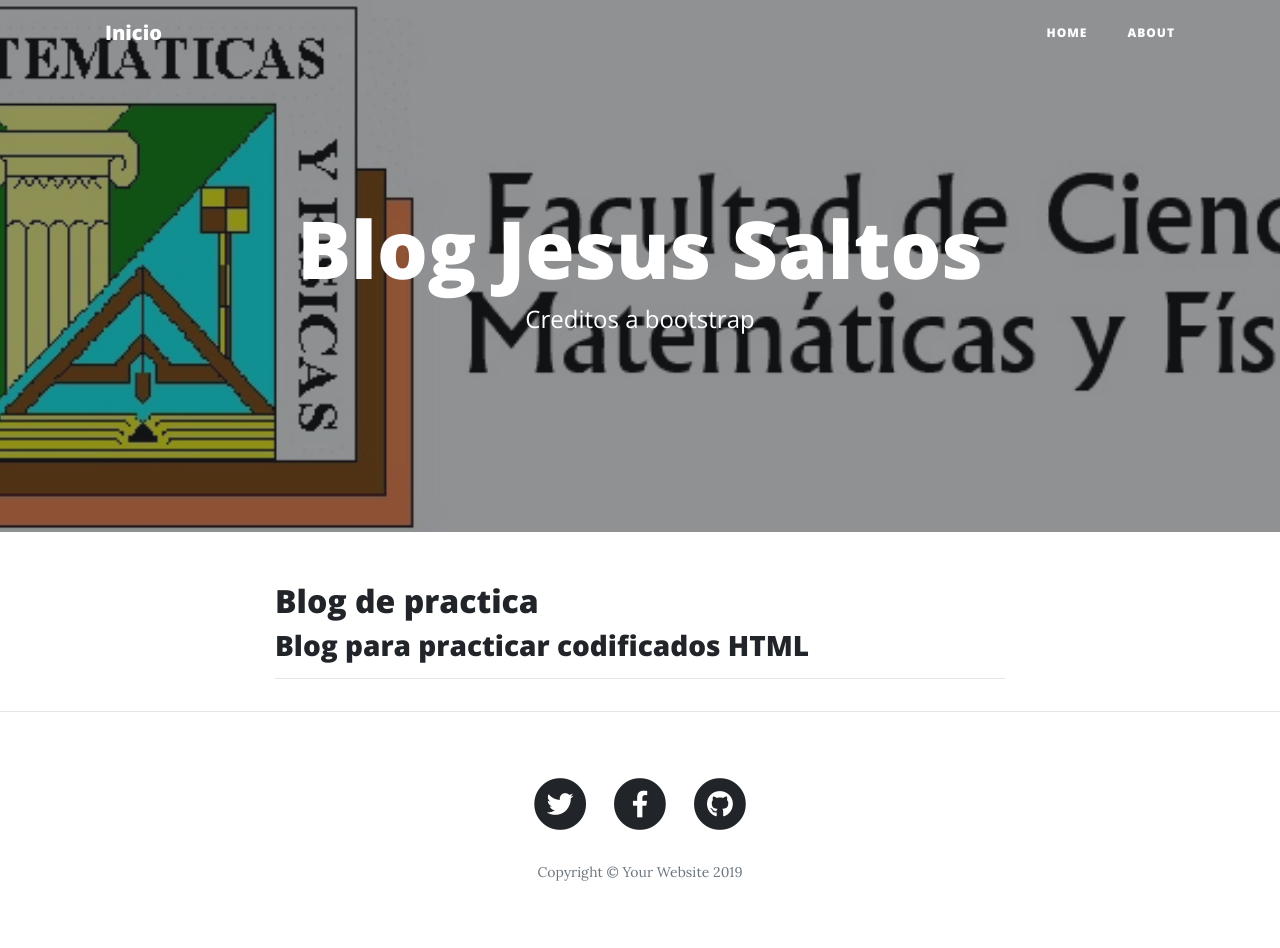
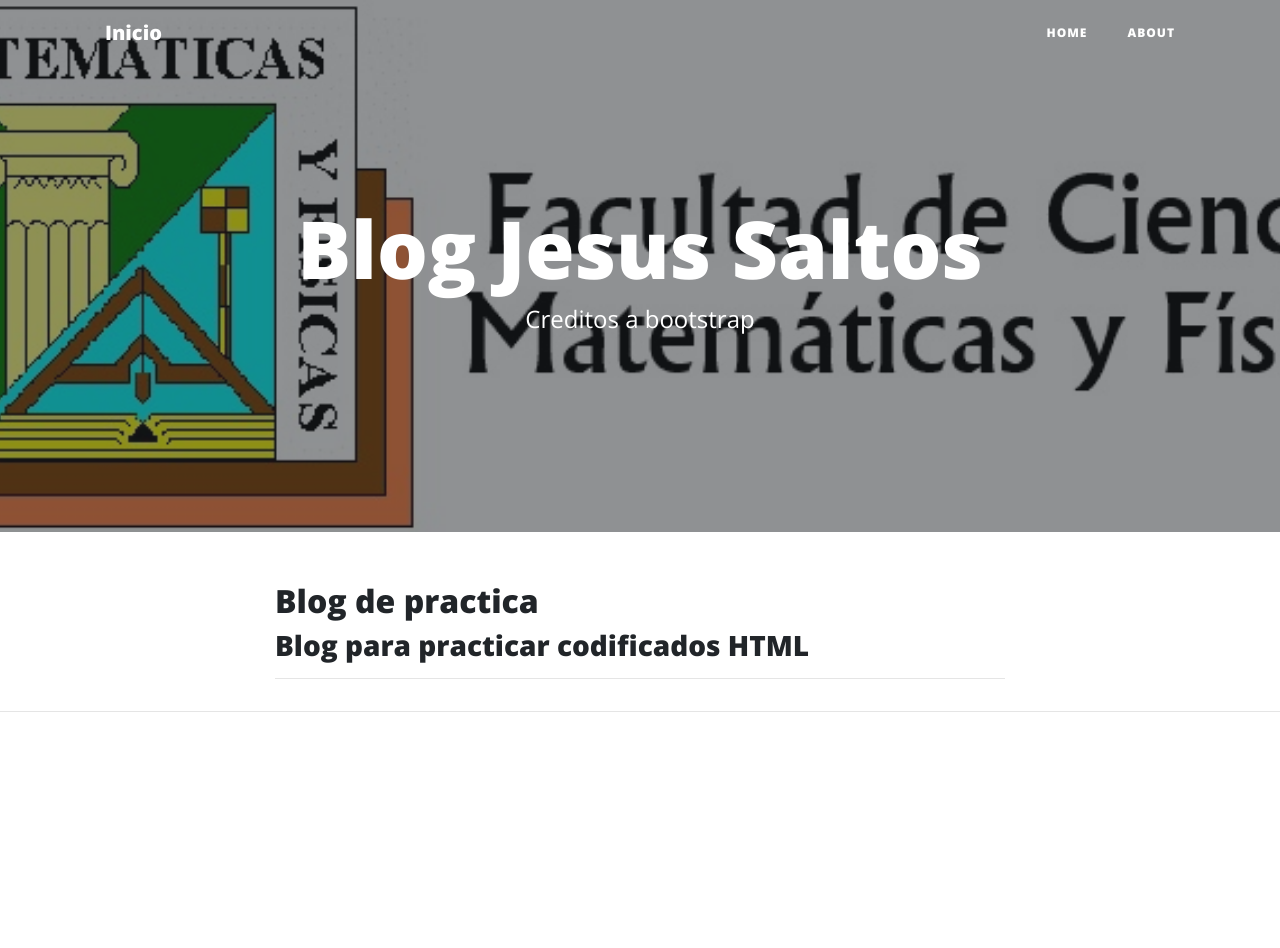
Before and after one commit to Jesaltstudio/tarea-por-un-punto, a website: page index.html in a window 1280 px wide. After the commit the page ends 800 px from the top, so only its background shows below. Drawn offline with nearby package versions, Linux system fonts and the light colour scheme.

Commit message:
Update index.html

```diff
--- a/index.html
+++ b/index.html
@@ -84,42 +84,6 @@
 
   <hr>
 
-  <!-- Footer -->
-  <footer>
-    <div class="container">
-      <div class="row">
-        <div class="col-lg-8 col-md-10 mx-auto">
-          <ul class="list-inline text-center">
-            <li class="list-inline-item">
-              <a href="#">
-                <span class="fa-stack fa-lg">
-                  <i class="fas fa-circle fa-stack-2x"></i>
-                  <i class="fab fa-twitter fa-stack-1x fa-inverse"></i>
-                </span>
-              </a>
-            </li>
-            <li class="list-inline-item">
-              <a href="#">
-                <span class="fa-stack fa-lg">
-                  <i class="fas fa-circle fa-stack-2x"></i>
-                  <i class="fab fa-facebook-f fa-stack-1x fa-inverse"></i>
-                </span>
-              </a>
-            </li>
-            <li class="list-inline-item">
-              <a href="#">
-                <span class="fa-stack fa-lg">
-                  <i class="fas fa-circle fa-stack-2x"></i>
-                  <i class="fab fa-github fa-stack-1x fa-inverse"></i>
-                </span>
-              </a>
-            </li>
-          </ul>
-          <p class="copyright text-muted">Copyright &copy; Your Website 2019</p>
-        </div>
-      </div>
-    </div>
-  </footer>
 
   <!-- Bootstrap core JavaScript -->
   <script src="vendor/jquery/jquery.min.js"></script>
```
